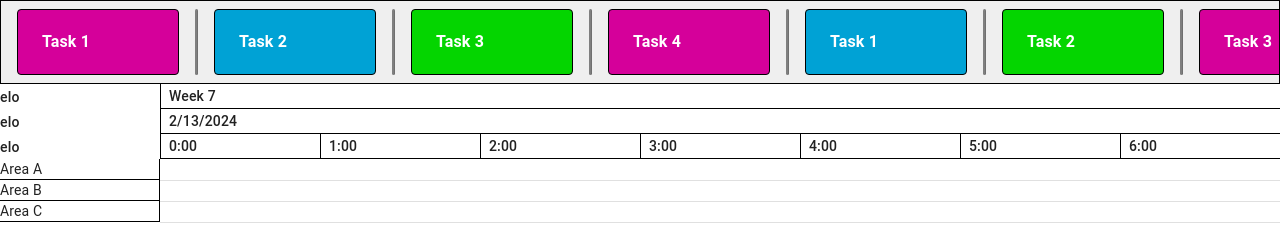
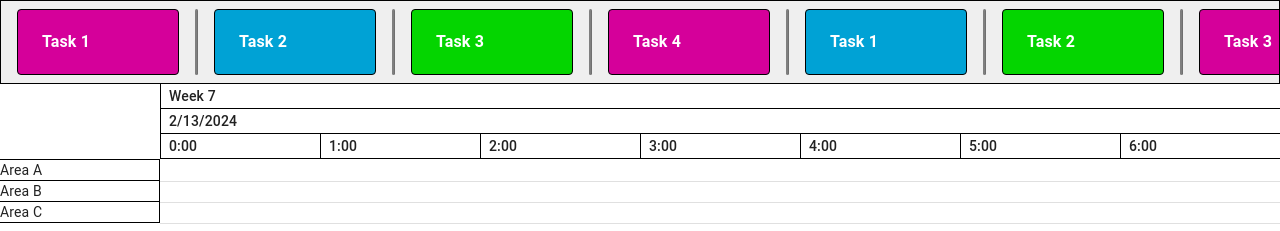
Before and after one commit to piotrostr/production-planner, a React (Vite) app: page / in a window 1280 px wide. Shown: the top 231 px of the page. Built offline with nearby package versions, Linux system fonts and the light colour scheme.

Commit message:
Remove redundant words

```diff
--- a/src/components/ScheduleTable/index.tsx
+++ b/src/components/ScheduleTable/index.tsx
@@ -127,7 +127,7 @@ const ProductionSchedule: React.FC = () => {
                 borderBottom: "none", // Remove bottom border for the header
               }}
             >
-              <Box>elo</Box>
+              <Box></Box>
             </TableCell>
             {weeksData.map((week) => (
               <TableCell
@@ -168,7 +168,7 @@ const ProductionSchedule: React.FC = () => {
                 borderBottom: "none", // Remove bottom border for the header
               }}
             >
-              <Box>elo</Box>
+              <Box></Box>
             </TableCell>
             {groupedData.map((day, index) => (
               <React.Fragment key={index}>
@@ -209,7 +209,7 @@ const ProductionSchedule: React.FC = () => {
                 borderBottom: "none", // Remove bottom border for the header
               }}
             >
-              <Box>elo</Box>
+              <Box></Box>
             </TableCell>
             {groupedData.map((day) =>
               day.groupedHours.map((hour) => (
@@ -241,7 +241,7 @@ const ProductionSchedule: React.FC = () => {
           </TableRow>
         </TableHead>
         <TableBody>
-          {shipyardAreas.map((area) => (
+          {shipyardAreas.map((area, idx) => (
             <TableRow key={area}>
               <TableCell
                 style={{
@@ -255,6 +255,7 @@ const ProductionSchedule: React.FC = () => {
               >
                 <Box
                   sx={{
+                    borderTop: idx === 0 ? "1px solid black" : "none",
                     borderBottom: "1px solid black",
                     borderRight: "1px solid black",
                   }}
```
